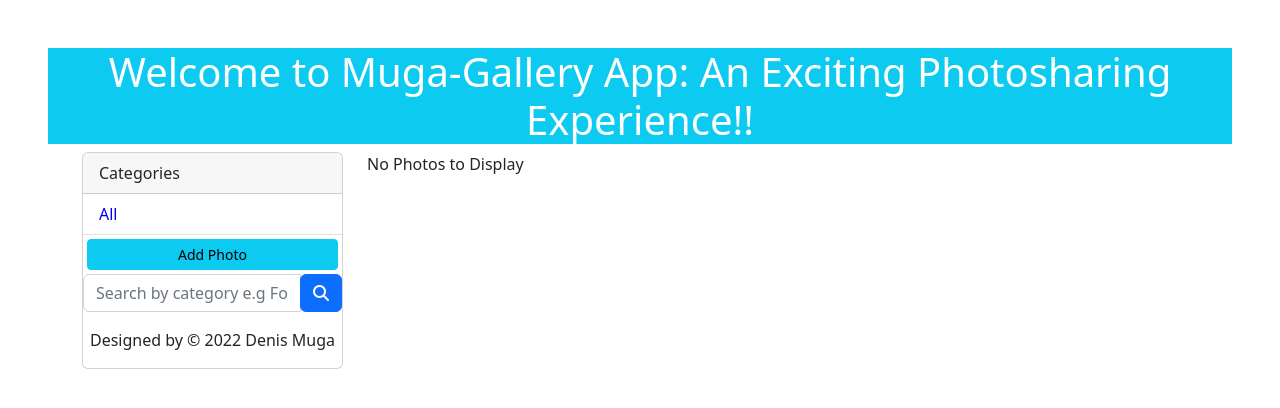
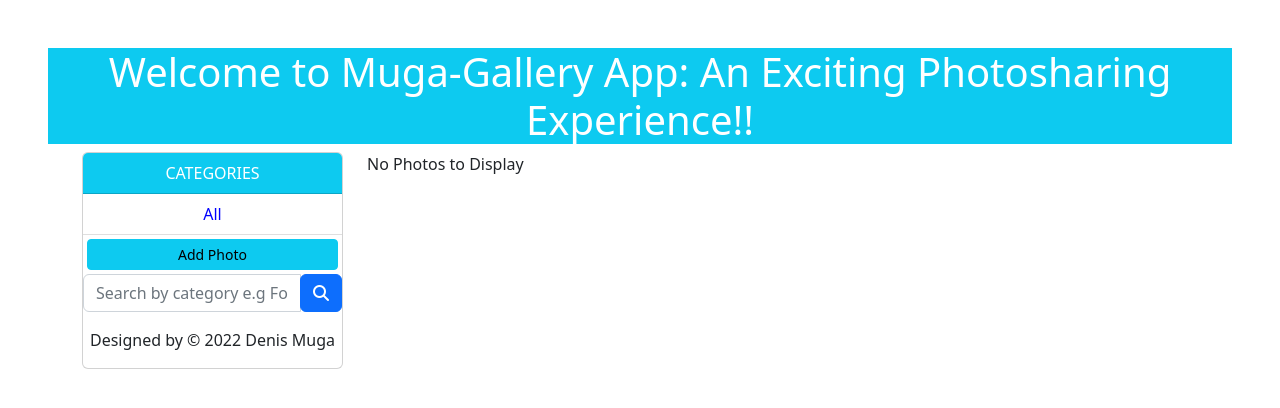
Before and after one commit to DenisMuga/gallery-app, a Django app: page / in a window 1280 px wide. Shown: the top 408 px of the page. Run offline with Django 3.2, Linux system fonts and the light colour scheme; data that the repository does not hold is empty; some libraries are stand-ins or nearby versions.

```diff
--- a/mygallery/photos/templates/photos/gallery.html
+++ b/mygallery/photos/templates/photos/gallery.html
@@ -31,15 +31,15 @@
         <div class="row">
             <div class="col-md-3">
                 <div class="card">
-                    <div class="card-header">
-                        Categories
+                    <div class="card-header text-center text-white bg-info">
+                        CATEGORIES
                     </div>
                     <ul class="list-group list-group-flush">
-                      <li class="list-group-item">
+                      <li class="list-group-item text-center">
                            <a href="{% url 'gallery' %}"> All</a>
                         </li>
                       {% for category in categories %}
-                      <li class="list-group-item">
+                      <li class="list-group-item text-center">
                         <a href="{% url 'gallery' %}?category={{category.name}}">{{category.name}}</a>
                     </li>
                       {% endfor %}
```
Also changed, not shown: mygallery/static/images/UPretoria.jpeg (added), mygallery/static/images/UoN.jpg (added).
